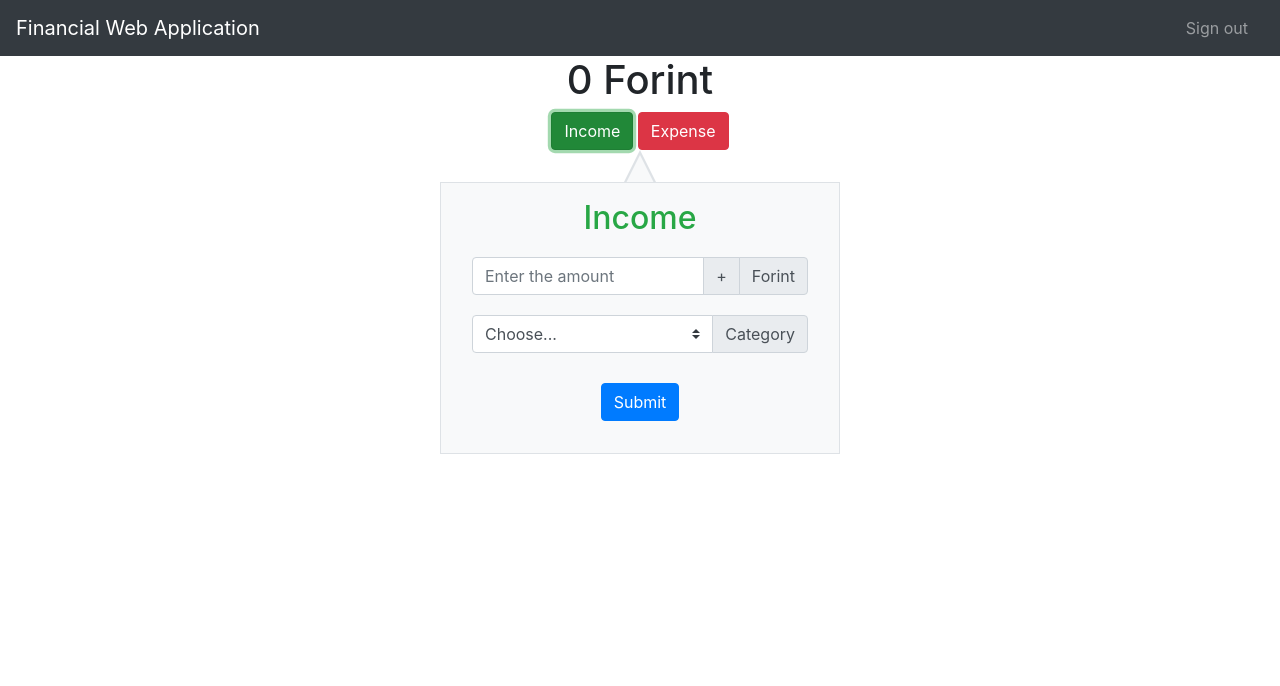
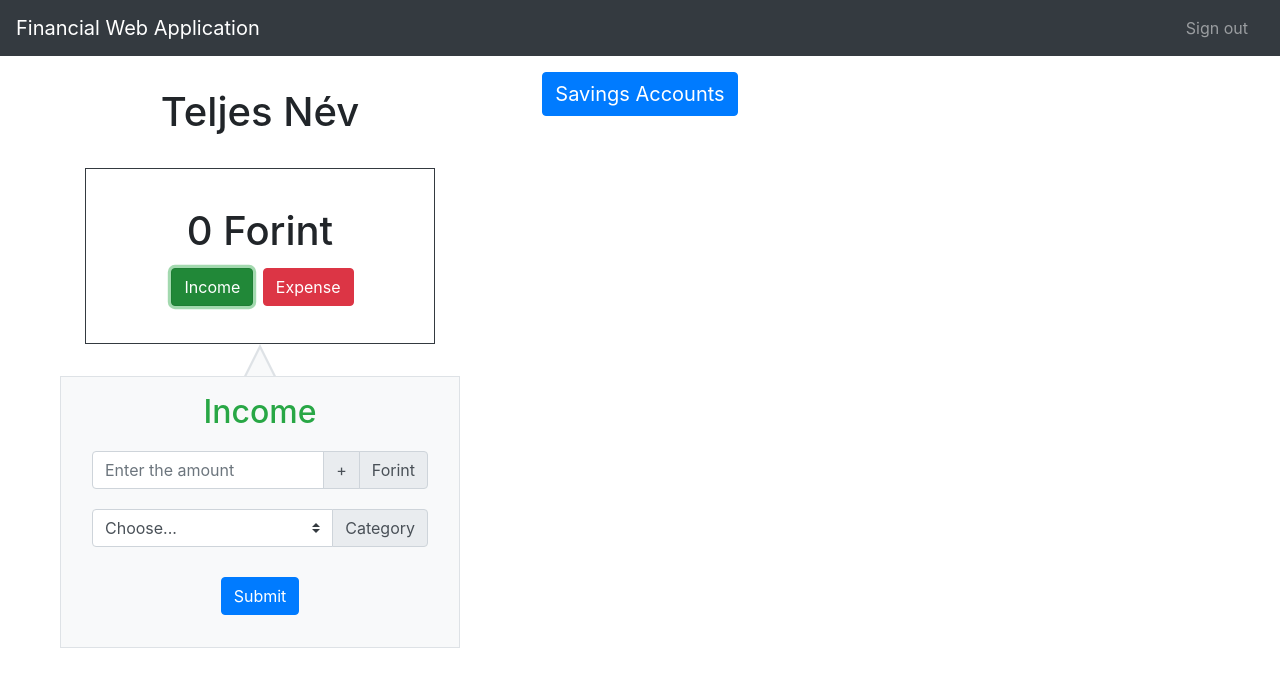
Before and after one commit to sandorsemsei123/financial, a plain HTML site: page index.html in a window 1280 px wide. Both pictures are taken after a click on the button "Income". Drawn offline with nearby package versions, Linux system fonts and the light colour scheme.

Commit message:
2nd version half done

```diff
--- a/css/styles.css
+++ b/css/styles.css
@@ -2,6 +2,9 @@
     margin: 0;
 }
 
+#full-page {
+    height: 80vh;
+}
 .text-align-center {
     text-align: center;
 }
@@ -45,3 +48,25 @@
     margin-top: 2rem;
     position: absolute;
 }
+
+/*** STYLING ***/
+
+.money-div {
+    height: 11rem;
+    margin-top: 2rem;
+}
+#user-name {
+    margin-top: 2rem;
+}
+#savings-btn {
+    font-size: 1.25rem;
+    margin-top: 1rem;
+}
+.btn-danger {
+    margin-left: 5px;
+    margin-top: 5px;
+}
+.btn-success {
+    margin-left: 5px;
+    margin-top: 5px;
+}
--- a/index.html
+++ b/index.html
@@ -20,23 +20,36 @@
             </li>
         </ul>
     </nav>
+    <div id="full-page">
         <div class="container">
             <div class="row">
-            <div class="col-md-12 text-align-center">
+                <div class="col-md-4 text-align-center">
+                    <h1 id="user-name">Teljes Név</h1>
+                    <div class="money-div border border-dark d-flex margin-auto">
+                        <div class="justify-content-center align-self-center mx-auto">
                             <h1 id="total-money">0 Forint</h1>
                             <div class="buttons-div">
                                 <button type="button" class="btn btn-success" id="income-btn">Income</button>
                                 <button type="button" class="btn btn-danger" id="expense-btn">Expense</button>
                             </div>
                         </div>
-            <div class="col-md-12 d-none justify-content-center" id="income-div">
-                <div class="triangle-up"><div class="triangle-inner"></div></div>
+
+                    </div>
+                </div>
+                <div class="col-md-4 text-align-center">
+                    <a href="#" class="btn btn-primary" id="savings-btn">Savings Accounts</a>
+                </div>
+            </div>
+            <div class="row">
+                <div class="col-md-4 d-none justify-content-center" id="income-div">
+                    <div class="triangle-up">
+                        <div class="triangle-inner"></div>
+                    </div>
                     <div class="popup-div justify-content-center align-items-center bg-light border">
                         <div class="p-3">
                             <h2 class="text-success text-align-center">Income</h2>
                             <div class="input-group col-md-12">
-                            <input type="number" class="form-control"
-                                placeholder="Enter the amount"
+                                <input type="number" class="form-control" placeholder="Enter the amount"
                                     id="income-input">
                                 <div class="input-group-append">
                                     <span class="input-group-text">+</span>
@@ -63,15 +76,15 @@
                         </div>
                     </div>
                 </div>
+                <div class="col-md-4 d-none justify-content-center" id="expense-div">
+                    <div class="triangle-up">
+                        <div class="triangle-inner"></div>
                     </div>
-        <div class="col-md-12 d-none justify-content-center" id="expense-div">
-            <div class="triangle-up"><div class="triangle-inner"></div></div>
                     <div class="popup-div justify-content-center align-items-center bg-light border">
                         <div class="p-3">
                             <h2 class="text-danger text-align-center">Expense</h2>
                             <div class="input-group col-md-12">
-                        <input type="number" class="form-control"
-                            placeholder="Enter the amount"
+                                <input type="number" class="form-control" placeholder="Enter the amount"
                                     id="expense-input">
                                 <div class="input-group-append">
                                     <span class="input-group-text">-</span>
@@ -103,7 +116,8 @@
                     </div>
                 </div>
             </div>
-
+        </div>
+    </div>
     <script src="scripts/script.js"></script>
 </body>
 
```
Lines whose indentation alone changed are shown as unchanged.
